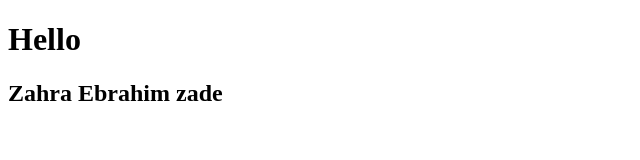
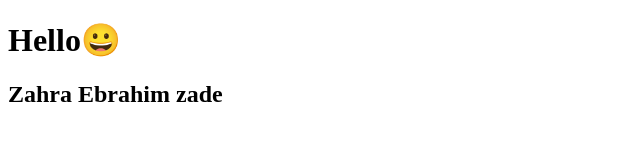
Before and after one commit to zhr-ebrahimzade/cs50xiran, a plain HTML site: page index.html in a window 1280 px wide. Shown: the whole page, without its empty margins (0-640 px from the left). Drawn offline with Linux system fonts and the light colour scheme.

Commit message:
add smiling emoji to heading

```diff
--- a/index.html
+++ b/index.html
@@ -7,7 +7,7 @@
     <title>Cs50x Iran</title>
 </head>
 <body>
-    <h1>Hello</h1>
+    <h1>Hello😀</h1>
     <h2>Zahra Ebrahim zade</h2>
 
 </body>
```
